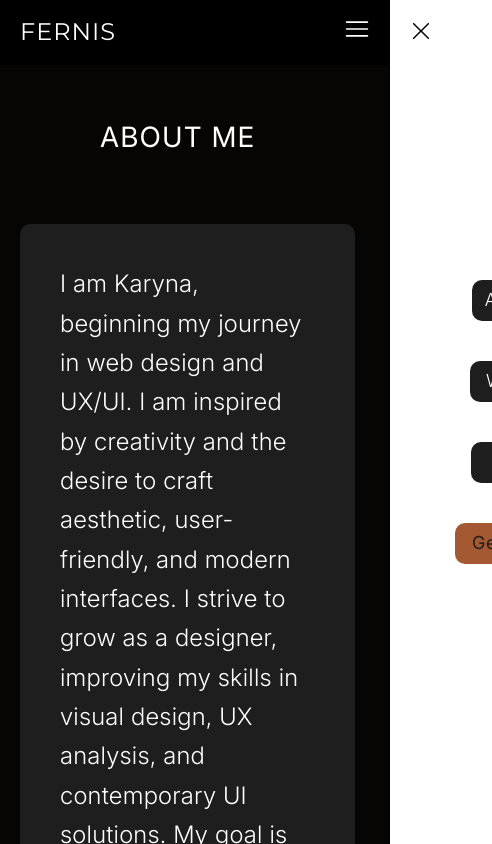
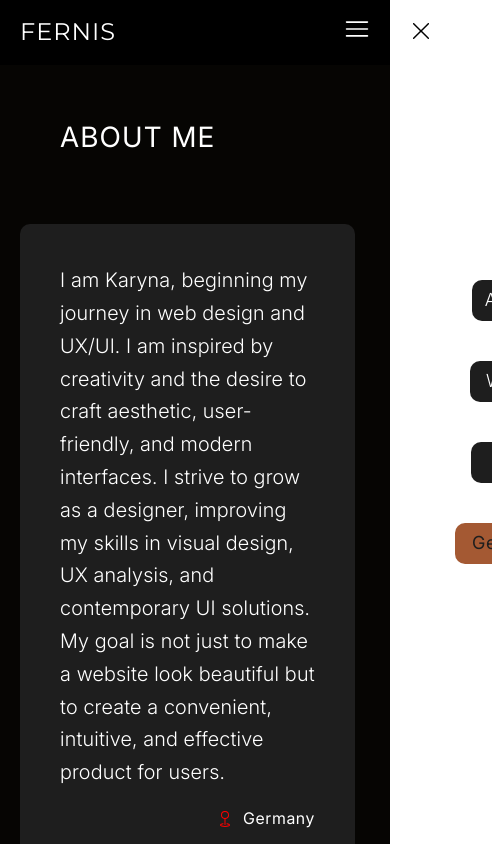
Before and after one commit to anastasiiayerashova/karyna.portfolio, a React (Vite) app: page /about in a window 390 px wide. Shown: the top 844 px of the page, 492 px wide, since content can reach past the window. Built offline with nearby package versions, Linux system fonts and the light colour scheme.

Commit message:
about mob added

```diff
--- a/src/components/About/About.module.css
+++ b/src/components/About/About.module.css
@@ -1,3 +1,147 @@
+@media screen and (max-width: 767px) {
+  .container {
+    padding: 40px 20px;
+    margin-top: 80px;
+  }
+
+  .about_title {
+    font-size: 28px;
+    padding-left: 40px;
+  }
+
+  .about_desc {
+    display: flex;
+    flex-direction: column;
+    gap: 20px;
+    padding: 70px 0 40px 0;
+  }
+
+  .about_desc_wrap {
+    padding: 40px;
+    border-radius: 10px;
+    background-color: var(--gray);
+    display: flex;
+    flex-direction: column;
+    gap: 20px;
+  }
+
+  .about_desc_text {
+    font-family: 'Inter', sans-serif;
+    color: var(--white);
+    font-weight: 300;
+    font-size: 20px;
+    line-height: 1.64;
+    letter-spacing: 0.01em;
+    max-width: 860px;
+  }
+
+  .germany {
+    font-weight: 400;
+    font-size: 16px;
+    line-height: 1.21101;
+    letter-spacing: 0.04em;
+    color: var(--white);
+    margin-left: auto;
+    display: flex;
+    align-items: center;
+    gap: 10px;
+  }
+
+  .about_img {
+    object-fit: cover;
+    opacity: 0;
+    transition: opacity 0.4s ease;
+  }
+
+  .about_img.loaded {
+    opacity: 1;
+  }
+
+  .about_list {
+    display: flex;
+    flex-direction: column;
+    justify-content: center;
+    gap: 20px;
+    color: var(--white);
+    padding-bottom: 40px;
+  }
+
+  .about_list li {
+    background-color: var(--gray);
+    border-radius: 10px;
+  }
+
+  .about_list_item_first {
+    padding: 40px;
+  }
+
+  .about_list_item_second {
+    padding: 40px;
+  }
+
+  .about_list_title {
+    font-weight: 400;
+    font-size: 20px;
+    line-height: 1.64;
+    letter-spacing: 0.01em;
+    font-family: 'Montserrat', sans-serif;
+    padding-bottom: 20px;
+    text-align: center;
+  }
+
+  .list {
+    list-style: disc;
+    padding-left: 10px;
+    display: flex;
+    flex-direction: column;
+    gap: 14px;
+    max-width: 400px;
+  }
+
+  .tools {
+    display: flex;
+    flex-direction: column;
+    gap: 25px;
+    justify-content: center;
+  }
+
+  .tools_item {
+    padding: 20px;
+    border: 3px solid #1e1e1e;
+    border-radius: 10px;
+  }
+
+  .tools_wrap {
+    display: flex;
+    gap: 20px;
+  }
+
+  .tools_text {
+    font-family: 'Montserrat', sans-serif;
+    font-weight: 400;
+    font-size: 18px;
+    line-height: 1.64;
+    letter-spacing: 0.01em;
+    color: var(--white);
+  }
+
+  .icons_list {
+    display: flex;
+    gap: 20px;
+  }
+
+  .images {
+    width: 30px;
+    height: 30px;
+  }
+
+  .lang {
+    max-width: 170px;
+    max-height: 30px;
+  }
+}
+
+@media screen and (min-width: 768px) {
   .container {
     padding: 40px 20px;
     margin-top: 80px;
@@ -138,6 +282,7 @@
     max-width: 170px;
     max-height: 30px;
   }
+}
 
 @media screen and (min-width: 1280px) {
   .container {
```
Lines whose indentation alone changed are shown as unchanged.
